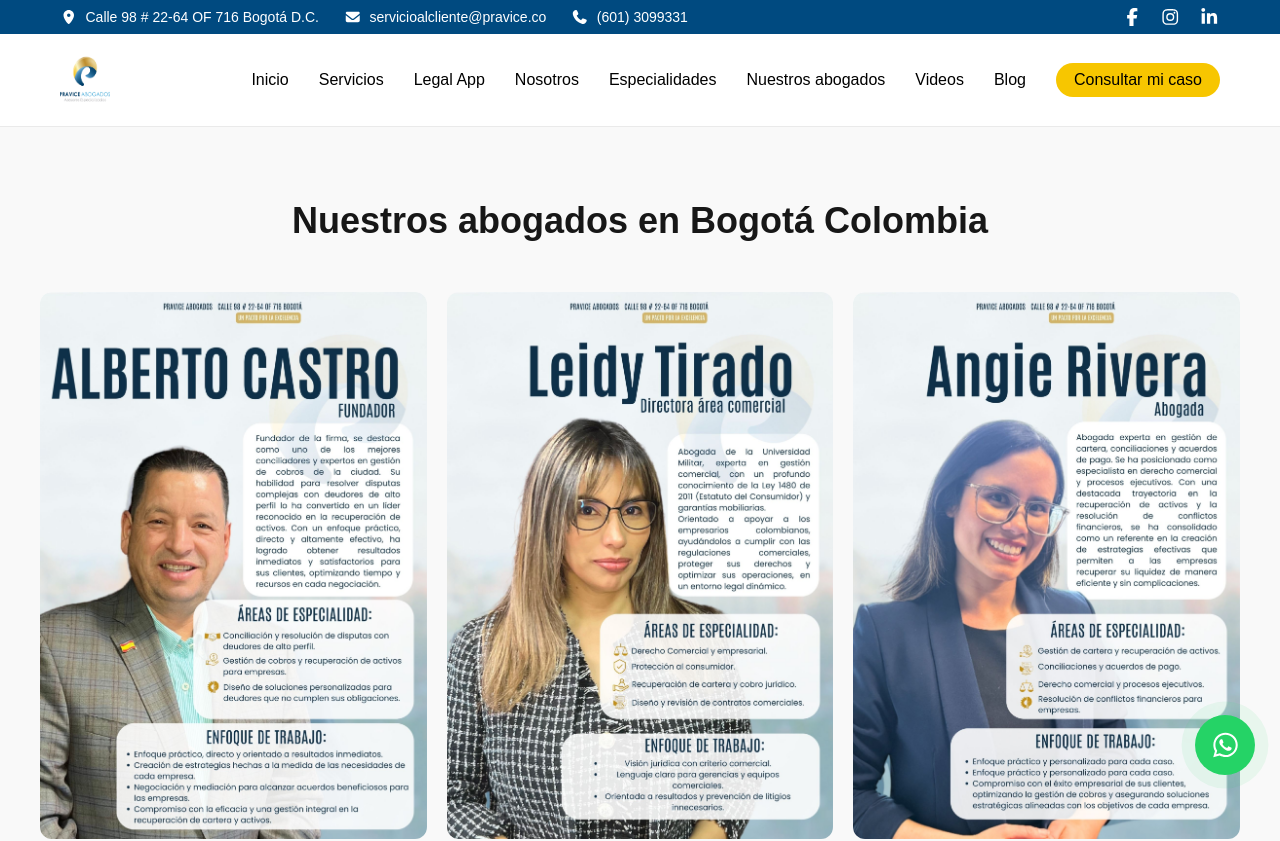
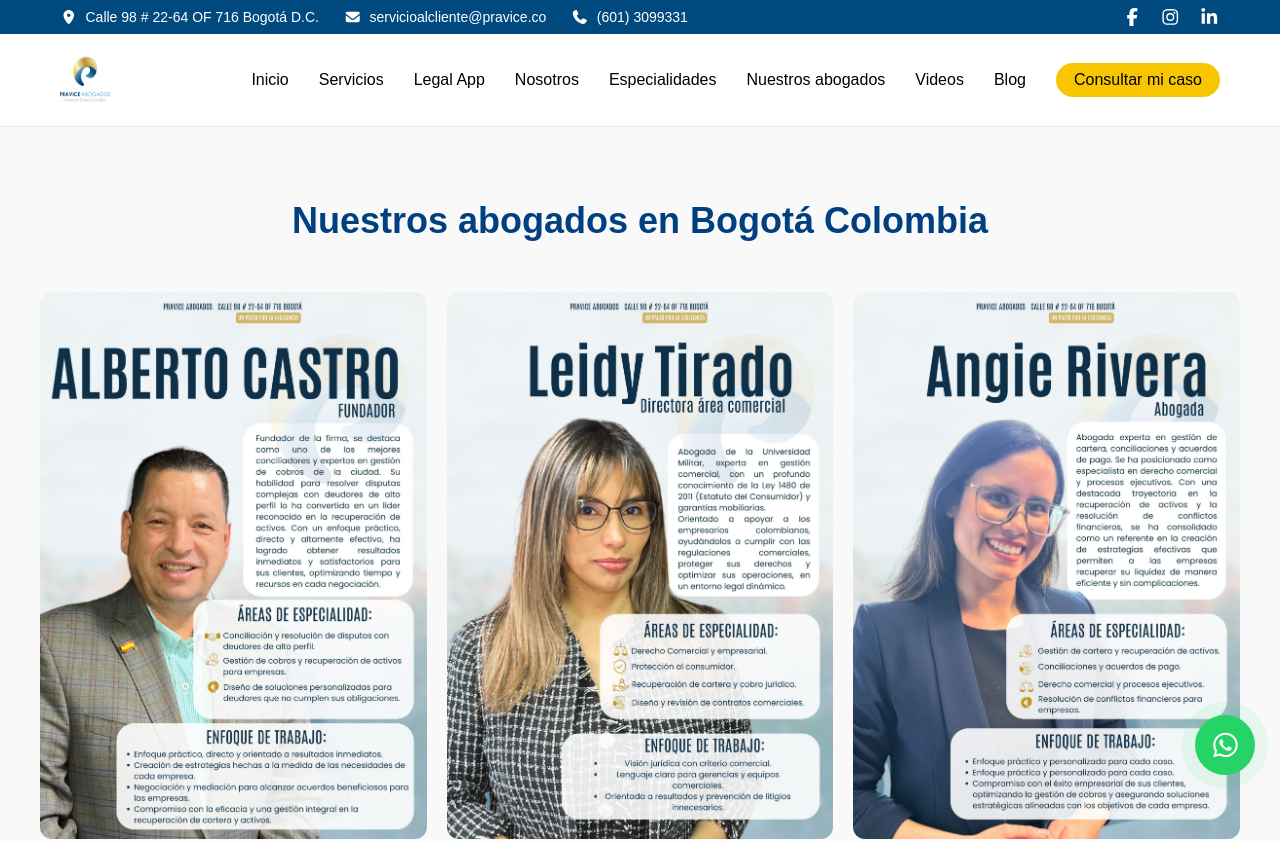
Before and after one commit to paginaswebpravice-prog/pravice-co, a Next.js app: page /abogados in a window 1280 px wide. Shown: the top 841 px of the page. Built offline with nearby package versions, Linux system fonts and the light colour scheme.

Commit message:
Updates styles in abogados section

```diff
--- a/src/app/abogados/AbogadosGrid.module.css
+++ b/src/app/abogados/AbogadosGrid.module.css
@@ -7,6 +7,7 @@
   text-align: center;
   font-size: 36px;
   font-weight: 800;
+  color: #004080;
 }
 
 .grid {
```
